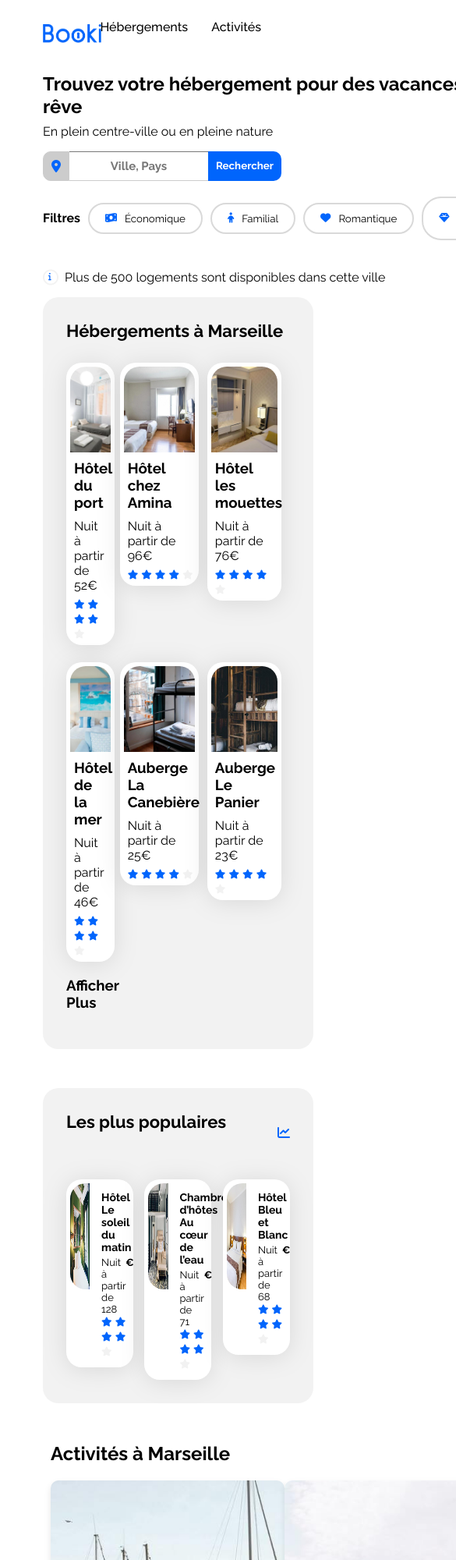
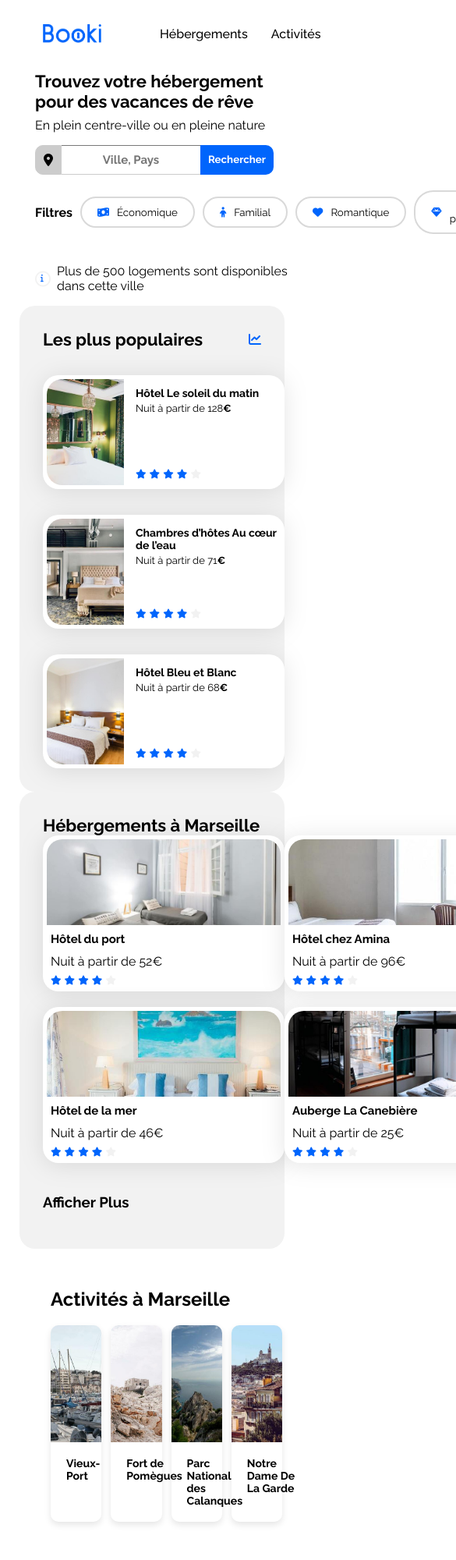
Before and after one commit to AiserJ/Projet-OpenClassrooms, a plain HTML site: page index.html in a window 390 px wide. Shown: the top 2000 px of the page at 78% size, 585 px wide, since content can reach past the window. Drawn offline with Linux system fonts and the light colour scheme.

Commit message:
Tablette Terminée

```diff
--- a/css/style.css
+++ b/css/style.css
@@ -11,6 +11,10 @@
 
 .fa-solid {
     color: var(--main-color);
+}
+
+.fa-location-dot {
+    color: black;
 }
 
 .fa-stack-1x {
@@ -29,6 +33,7 @@ body {
     display: flex;
     flex-direction: column;
     margin-left: 20px;
+    margin-right: 20px;
     padding: 5px;
 }
 
@@ -56,7 +61,6 @@ nav {
 }
 
 nav ul{
-    position : fixed;
     list-style: none;
     top: 15px;
     right: 0;
@@ -310,6 +314,7 @@ a {
 
 .populaires-cards img {
     width: 33%;
+    object-fit: cover;
     height: 136px;
     border-top-left-radius: 20px;
     border-bottom-left-radius: 20px;
@@ -361,7 +366,7 @@ a {
 }
 
 .section-activite {
-    width: 90%;
+    width: 95%;
     padding-left: 40px;
     padding-right: 40px;
     padding-top: 30px;
@@ -373,6 +378,28 @@ a {
     transition: transform 0.3s ease-in-out;
 }
 
+footer {
+    display: flex;
+    margin-left: 30px;
+}
+
+/****** Footer ***********/
+
+.info-site {
+    display: flex;
+    width: 99%;
+    background-color: var(--main-bg-color);
+    margin-top: 50px;
+}
+
+.footer {
+    display: flex;
+    width: 75%;
+    justify-content: space-between;
+    margin-left: 20px;
+    margin-right: 20px;
+}
+
 
 /* Le code ci-dessous correspond à la version responsive uniquement */
 
@@ -381,6 +408,40 @@ a {
 @media (max-width: 1024px) {
     .hebergements-and-populaires {
         flex-direction: column;
+    }
+
+    .activites-marseille{
+        width: 92%;
+    }
+
+    .hebergements-marseille{
+        padding-bottom: 20px;
+    }
+
+    .nom-hotel{
+        font-size: 15px;
+    }
+
+    .prix{
+
+    }
+    .card-arti{
+        width: 22%;
+    }
+
+    .card-activite {
+        width: 100%;
+        height: fit-content;
+    }
+
+    .activite-img {
+        width: 100%;
+        height: 150px;
+    }
+
+    .activite-text {
+        width: 100%;
+        font-size: 12px;
     }
 
     .hebergements {
@@ -412,6 +473,69 @@ a {
 }
 
 /* Small devices (phones, less than 768px) */
-@media (max-width: 767.98px) {
-    /* ... */
+@media (max-width: 900px) {
+    .nav-bar {
+
+    }
+
+    .logo {
+
+    }
+
+    h1 {
+        display: flex;
+        width: 50%;
+        font-size: 22px;
+    }
+
+    header {
+        padding-left: 20px;
+
+    }
+
+    .search-section {
+
+    }
+
+    .search-bar {
+
+    }
+
+    .search-btn {
+
+    }
+
+    .info-logements {
+        width: 50%;
+        display: flex;
+    }
+
+    .populaires {
+        order: 1;
+        margin: 0px;
+    }
+
+    .populaires-cards {
+        width: 100%;
+        display: flex;
+        flex-direction: column;
+    }
+
+    .hebergements-and-populaires {
+        margin: 0px;
+    }
+
+    .card {
+        width: 300px;
+    }
+
+
+    .section-title {
+        padding-bottom: 0px;
+        margin: 0px;
+    }
+
+    .hebergements {
+        order: 2;
+    }
 }
--- a/index.html
+++ b/index.html
@@ -17,7 +17,7 @@
 <body>
     <nav>
         <img src="images/logo/Booki.png" alt="Logo Booki" class="logo">
-        <ul>
+        <ul class="nav-bar">
             <li class="nav-item"><a href="#">Hébergements</a></li>
             <li class="nav-item"><a href="#">Activités</a></li>
         </ul>
@@ -280,7 +280,30 @@
                 </article>
             </div>
         </section>
-        <footer></footer>
+        <footer>
+            <section class="info-site">
+                <div class="footer">
+                <article class="a-propos">
+                    <h4>A propos</h4>
+                    <a href="#"><p>Fonctionnement du site</p></a>
+                    <a href="#"><p>Conditions générales</p></a>
+                    <a href="#"><p>Données et confidentialité</p></a>
+                </article>
+
+                <article class="nos-hebergements">
+                    <h4>Nos hébergements</h4>
+                    <a href="#"><p>Charte qualité</p></a>
+                    <a href="#"><p>Proposer votre hôtel</p></a>
+                </article>
+
+                <article class="assistance">
+                    <h4>Assistance</h4>
+                    <a href="#"><p>Centre d'aide</p></a>
+                    <a href="#"><p>Nous contacter</p></a>
+                </article>
+                </div>
+            </section>
+        </footer>
     </div>
 </body>
 
```
